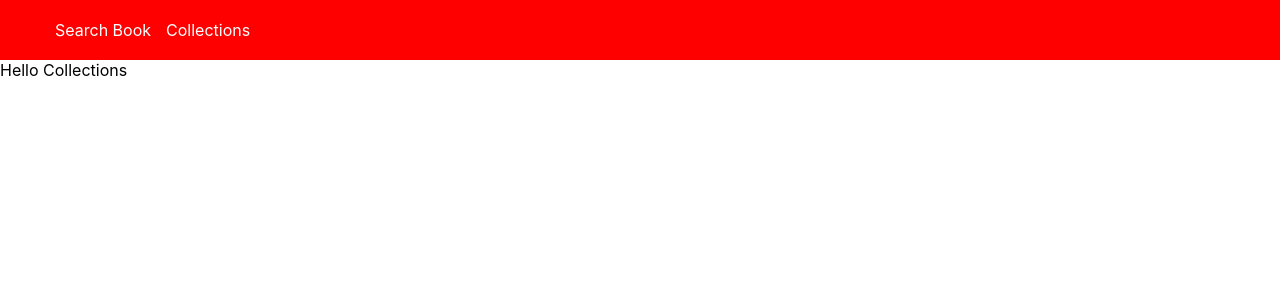
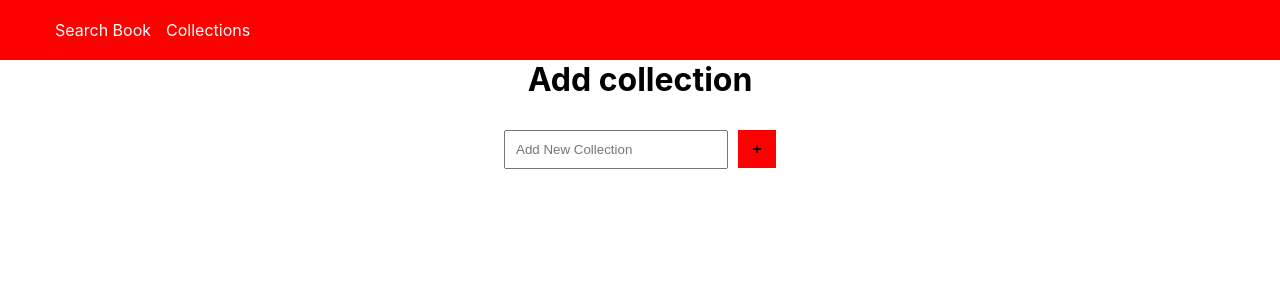
Before and after one commit to shlomibaruch/books, a React (Create React App) app in the folder client/: page /collections in a window 1280 px wide. Shown: the top 300 px of the page. Built offline with nearby package versions, Linux system fonts and the light colour scheme.

Commit message:
handle colletion CRUD

```diff
--- a/client/package.json
+++ b/client/package.json
@@ -3,6 +3,7 @@
   "version": "0.1.0",
   "private": true,
   "dependencies": {
+    "@material-ui/core": "^4.12.3",
     "@testing-library/jest-dom": "^5.14.1",
     "@testing-library/react": "^11.2.7",
     "@testing-library/user-event": "^12.8.3",
@@ -12,6 +13,7 @@
     "react-router-dom": "^5.2.0",
     "react-scripts": "4.0.3",
     "sass": "^1.37.5",
+    "uuid": "^8.3.2",
     "web-vitals": "^1.1.2"
   },
   "scripts": {
--- a/client/src/components/BookList/BookItem.js
+++ b/client/src/components/BookList/BookItem.js
@@ -2,12 +2,45 @@ import React from 'react'
 import { getBookCoverByOLID } from '../../booksAPI';
 import { BookCard } from '../Card';
 import './books.css'
-export const BookItem = ({ book, books, index,dataHook }) => {
+export const BookItem = ({ book, books, bookKey, dataHook }) => {
     const img = getBookCoverByOLID(book.cover_edition_key);
+
+    // const addBookToCollection = (e, bookKey) => {
+    //     const selectedValue = e.target.value;
+    //     console.log({selectedValue, bookKey})
+        // setCollectionSelected(selectedValue);
+        // if (collections.length < 0)
+        //   return AddToast(false, 'Create Collection First ');
+
+        // const collectionToAdd = collections.find((c) => c.name === selectedValue);
+
+        // const bookToAdd = books.find((b) => b.key === bookKey);
+        // if (!bookToAdd) return AddToast(false, 'Book Not Found :(');
+
+        // const isBookAlreadyInCollection = collectionToAdd.books.some(
+        //   (b) => b.key === bookKey,
+        // );
+
+        // if (isBookAlreadyInCollection)
+        //   return AddToast(false, 'Book Already Exist In Collection ');
+
+        // collectionToAdd.books.push(bookToAdd);
+        // save('collections', collections);
+        // showSelectList(false);
+        // AddToast(
+        //   true,
+        //   `the book added successfuly to ${collectionToAdd.name} collection`,
+        // );
+    //   };
 
     return (
         <div className="books-item-container">
-            <BookCard title={book.title} img={img} year={book.first_publish_year} dataHook={dataHook} />
+            <BookCard
+                title={book.title}
+                img={img} year={book.first_publish_year}
+                dataHook={dataHook}
+                bookKey={bookKey}
+            />
         </div>
     )
 }
--- a/client/src/components/BookList/BookList.js
+++ b/client/src/components/BookList/BookList.js
@@ -1,7 +1,9 @@
-import React from 'react'
+import React, { useState } from 'react'
 import { BookItem } from './BookItem';
 import './books.css'
 export const BookList = ({ books = [] }) => {
+    const [collection, setCollection] = useState([]);
+
     return (
         <div data-hook="all-books" className="book-list-container">
             {
@@ -10,9 +12,9 @@ export const BookList = ({ books = [] }) => {
                         <BookItem
                         key={index}
                         dataHook={`book-${index}`}
-                        index={index}
                         book={book}
                         books={books}
+                        bookKey={book.key}
                         />
                     ))
                     :
--- /dev/null
+++ b/client/src/components/Collections/CollectionsItems.js
@@ -0,0 +1,82 @@
+import React, { useState } from 'react';
+import { FaChevronDown, FaEdit, FaChevronUp, FaRegCheckSquare } from 'react-icons/fa';
+import { AiFillDelete } from 'react-icons/ai';
+import './collection.css';
+export const CollectionsItems = ({ collections, collection, setCollections }) => {
+    const [editedCollection, setEditedCollection] = useState(collection);
+    const [showCollectionData, setShowCollectionData] = useState(false);
+    const [isEditMode, setIsEditMode] = useState(false);
+
+    const deleteCollection = (id) => {
+        console.log(id);
+        const collectionsAfterFilter = collections.filter((c) => c.id !== id);
+        setCollections(collectionsAfterFilter);
+    };
+    const updateCollection = () => {
+        if (editedCollection.name === '')
+            return alert("value empty")
+
+        const isCollectionExist = collections.some(
+            (collection) => collection.name === editedCollection.name,
+        );
+
+        if (isCollectionExist)
+            return alert('This Collection Name is Exist, Try another name',
+                'top-center')
+
+        const newCollections = collections.map((c) =>
+            c.id === collection.id ? editedCollection : c,
+        );
+
+        setCollections(newCollections);
+        setIsEditMode(false);
+        // AddToast(true, 'Collection is Updated');
+    };
+    const handleOnChange = (e) => {
+        setEditedCollection({
+            ...editedCollection,
+            [e.target.name]: e.target.value,
+        });
+    };
+
+    return (
+        <div className="collections-list-container">
+            <div className="collection-item-container">
+
+                {!isEditMode ? collection.name :
+                    <div className="collection-item-edit">
+                        <input
+                            name="name"
+                            value={editedCollection.name}
+                            onChange={(e) => handleOnChange(e)}
+                            data-hook="edit-name-input"
+                        />
+                        <FaRegCheckSquare onClick={() => updateCollection()} />
+                    </div>
+                }
+                <div className="collection-item-icon">
+                    <FaEdit
+                    data-hook="edit-icon"
+                    onClick={() => { setIsEditMode(!isEditMode) }}
+                     />
+
+                    <AiFillDelete
+                    data-hook="delete-icon"
+                    onClick={() => deleteCollection(collection.id)}
+                    />
+                    {!showCollectionData ?
+                        <FaChevronDown onClick={() => setShowCollectionData(!showCollectionData)} /> :
+                        <FaChevronUp onClick={() => setShowCollectionData(!showCollectionData)} />
+
+                    }
+
+                </div>
+            </div>
+            {showCollectionData ?
+                <div>
+                    hello books
+                </div> :
+                null}
+        </div>
+    )
+}
--- /dev/null
+++ b/client/src/components/Collections/collection.css
@@ -0,0 +1,41 @@
+.add-collection-input {
+    display: flex;
+    justify-content: center;
+    align-items: center;
+    height: 100px;
+}
+.add-collection-input > input {
+    padding: 10px;
+    width: 200px;
+
+}
+.add-icon {
+    padding: 11px;
+    background-color: red;
+    margin-left: 10px;
+    cursor: pointer;
+}
+.collections-list-container {
+    /* background-color: lawngreen; */
+
+    padding: 3px;
+    border: 1px solid black;
+    margin-left: 10vw;
+    margin-right: 10vw;
+    margin-bottom: 10px;
+}
+.collection-item-container {
+    display: flex;
+    justify-content: space-between;
+}
+.collection-item-icon > svg{
+margin: 3px;
+}
+.collection-item-edit {
+    display: flex;
+    align-items: center;
+
+}
+.collection-item-edit > input {
+    margin-right: 10px;
+}
--- a/client/src/components/Collections/index.js
+++ b/client/src/components/Collections/index.js
@@ -1,9 +1,49 @@
-import React from 'react'
+import React, { useState } from 'react'
+import './collection.css';
+import { v4 as uuidv4 } from 'uuid';
+import { GrFormAdd } from 'react-icons/gr';
+export const AddCollections = ({ setCollections, collections }) => {
+    const [collectionInput, setCollectionInput] = useState('');
 
-export const Collections = () => {
+    const handleOnChange = (e) => {
+        setCollectionInput(e.target.value);
+    };
+
+    const addCollection = () => {
+
+        const isCollectionExist = collections.some(
+            (collection) => collection.name === collectionInput,
+        );
+        if (!collectionInput)
+            return alert("no value")
+        if (isCollectionExist)
+            return alert("exist")
+        const collection = {
+            id: uuidv4(),
+            name: collectionInput,
+            books: [],
+        };
+        setCollections([...collections, collection]);
+        setCollectionInput('');
+        return
+    }
     return (
         <div>
+            <h1 style={{ "textAlign": "center" }}>Add collection</h1>
+            <div className="add-collection-input">
+                <input
+                    type="text"
+                    value={collectionInput}
+                    placeholder="Add New Collection"
+                    onChange={handleOnChange}
+                    data-hook="add-collection-input"
+                />
 
+                <GrFormAdd
+                    className="add-icon"
+                    onClick={() => addCollection()}
+                />
+            </div>
         </div>
     )
 }
--- a/client/src/pages/Collections/index.js
+++ b/client/src/pages/Collections/index.js
@@ -1,9 +1,37 @@
-import React from 'react'
+import React, { useEffect, useState } from 'react'
+import { AddCollections } from '../../components/Collections'
+import { CollectionsItems } from '../../components/Collections/CollectionsItems';
+import { getItem, setItem } from '../../localstorage/localstorage'
+export const Collections = () => {
+    const [collections, setCollections] = useState([]);
 
-export const Collections = () => {
+    useEffect(() => {
+        const collectionFromStorge = getItem('collections');
+        if (collectionFromStorge.length === 0) return;
+        setCollections(collectionFromStorge || []);
+    }, [])
+
+    useEffect(() => {
+        console.log("useeffect collections", collections);
+        setItem('collections', collections);
+    }, [collections]);
+
     return (
         <div>
-            Hello Collections
+            <AddCollections
+                setCollections={setCollections}
+                collections={collections}
+            />
+            <div>
+                {collections.map((collection, index) => (
+                    <CollectionsItems
+                        key={index}
+                        collection={collection}
+                        collections={collections}
+                        setCollections={setCollections}
+                    />
+                ))}
+            </div>
         </div>
     )
 }
```
Also changed, not shown: client/src/components/Card/index.js (+5 -3 lines), 1 other file (tests, documents, lock files or other folders).
